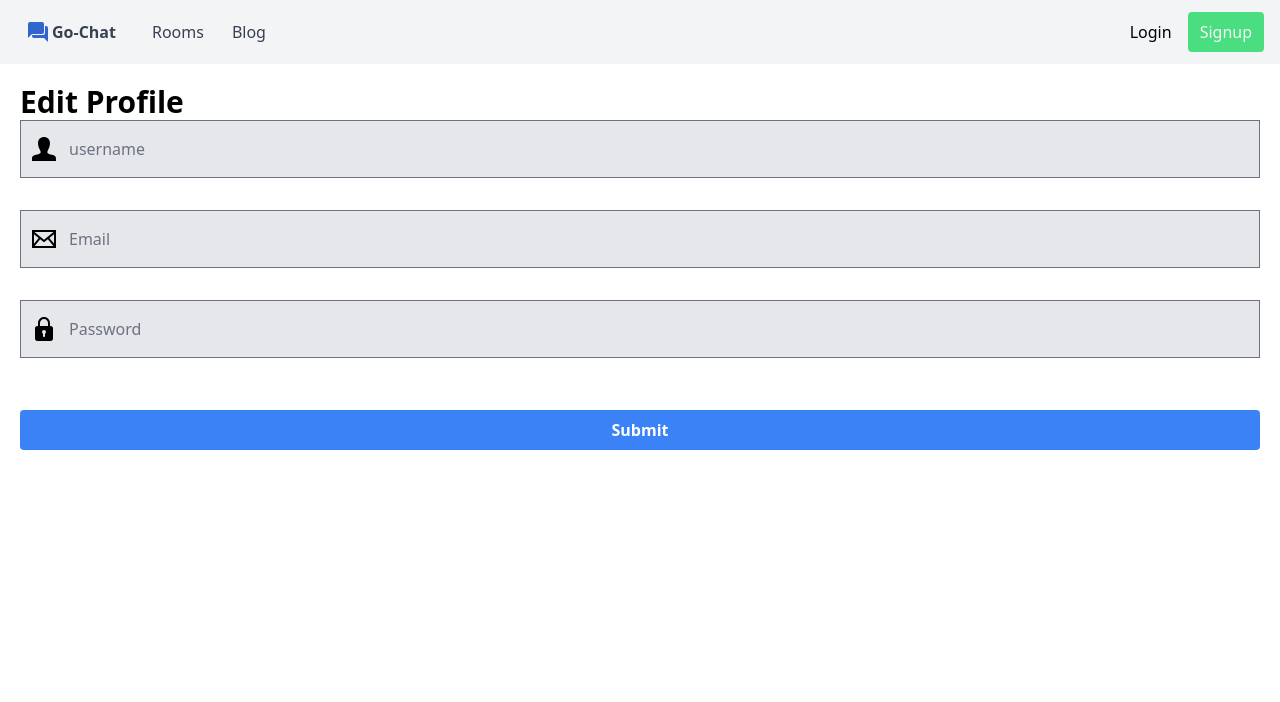
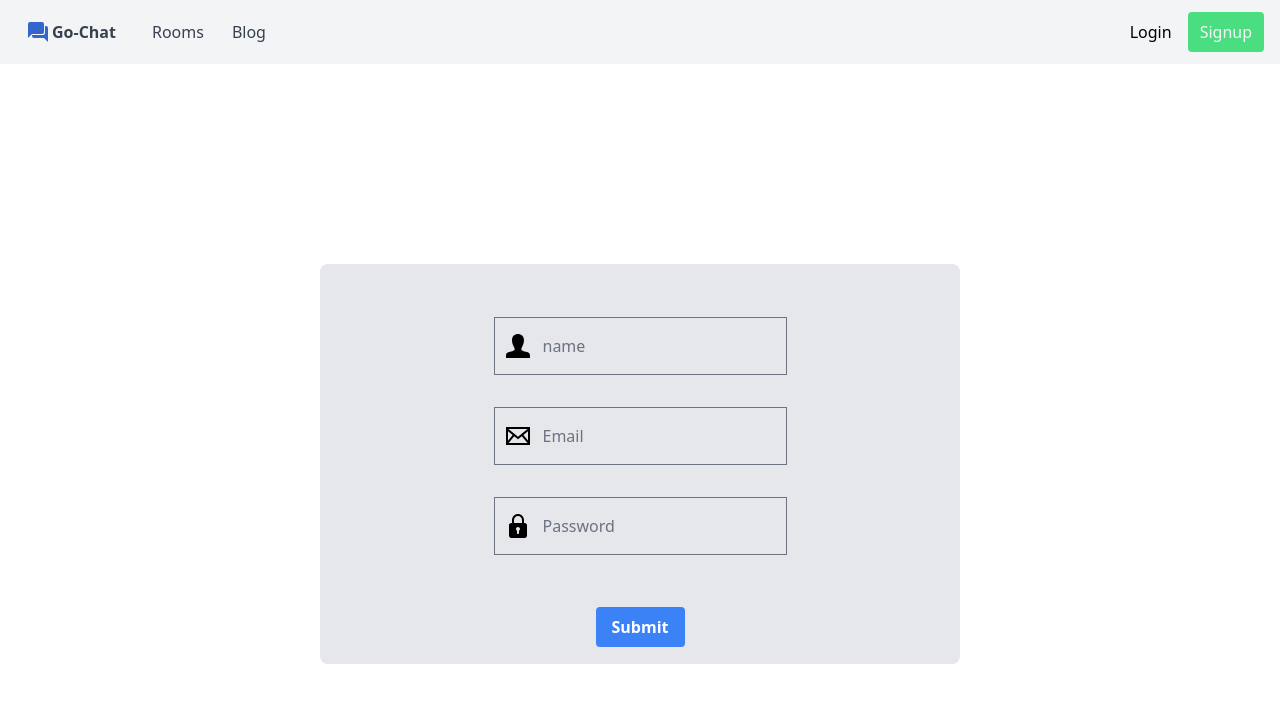
Before and after one commit to lrth06/go-chat, a React (Create React App) app in the folder client/: page /users/1/edit in a window 1280 px wide. Shown: the top 702 px of the page. Built offline with nearby package versions, Linux system fonts and the light colour scheme.

Commit message:
update redirects to use useNavigate

```diff
--- a/client/src/components/Layout.jsx
+++ b/client/src/components/Layout.jsx
@@ -1,7 +1,9 @@
 import { UserContext } from '../context/UserContext';
 import { useEffect, useRef, useState, useContext } from 'react';
 import UserDropdown from './chat/UserDropdown';
+import {useNavigate} from 'react-router-dom';
 export function Header() {
+  const navigate = useNavigate();
   const [hidden, setHidden] = useState(true);
   const menuRef = useRef(null);
   const { user, setUser } = useContext(UserContext);
@@ -82,10 +84,10 @@ export function Header() {
         ref={menuRef}
         className={`mobile-menu md:hidden ${hidden == true && 'hidden'}`}
       >
-        <a href="/room" className="block py-2 px-4 text-sm hover:bg-gray-200">
+        <a onClick={()=>navigate("/rooms")} className="block py-2 px-4 text-sm hover:bg-gray-200">
           Rooms
         </a>
-        <a href="#" className="block py-2 px-4 text-sm hover:bg-gray-200">
+        <a onClick={()=>navigate("/blog")} className="block py-2 px-4 text-sm hover:bg-gray-200">
           Blog
         </a>
       </div>
--- a/client/src/views/auth/Login.jsx
+++ b/client/src/views/auth/Login.jsx
@@ -3,7 +3,9 @@ import { useState } from 'react';
 import axios from 'axios';
 import { errorAlert } from '../../components/alert/error';
 import { SuccessAlert } from '../../components/alert/success';
+import { useNavigate } from 'react-router-dom';
 export default function Login() {
+  const navigate = useNavigate();
   const [success, setSuccess] = useState();
   const [error, setError] = useState('');
   const [values, handleChange] = useForm({
@@ -19,7 +21,7 @@ export default function Login() {
         localStorage.setItem('token', res.data.token);
         setSuccess(res.data.msg);
         setTimeout(() => {
-          window.location.href = '/';
+          navigate('/');
         }, 2000);
       }
     } catch (e) {
--- a/client/src/views/auth/Register.jsx
+++ b/client/src/views/auth/Register.jsx
@@ -3,8 +3,9 @@ import { useState } from 'react';
 import axios from 'axios';
 import {errorAlert} from '../../components/alert/error';
 import {SuccessAlert} from '../../components/alert/success';
-
+import {useNavigate} from 'react-router-dom';
 export default function Register() {
+  const navigate = useNavigate();
   const [error, setError] = useState();
   const [success, setSuccess] = useState();
   const [values, handleChange] = useForm({
@@ -24,7 +25,8 @@ export default function Register() {
         setError(null);
         localStorage.setItem('token', res.data.token);
         setTimeout(() => {
-          window.location.href = '/';
+          navigate('/');
+
         }, 2000);
       }
     }catch(e){
--- a/client/src/views/rooms/Room.jsx
+++ b/client/src/views/rooms/Room.jsx
@@ -5,7 +5,9 @@ import { UserContext } from '../../context/UserContext';
 import { useParams } from 'react-router-dom';
 import parseJwt from '../../utils/parseJwt';
 import UserList from '../../components/chat/UserList';
+import {useNavigate} from 'react-router-dom'
 export default function Room() {
+  const navigate = useNavigate();
   const { user } = useContext(UserContext);
 
   const [messages, setMessages] = useState([]);
@@ -18,7 +20,8 @@ export default function Room() {
 
   useEffect(() => {
     if (!token) {
-      window.location.href = '/auth/login';
+      navigate('/');
+
     }
   }, [token]);
 
--- a/client/src/views/user/EditProfile.jsx
+++ b/client/src/views/user/EditProfile.jsx
@@ -3,28 +3,35 @@ import { UserContext } from "../../context/UserContext";
 import { useForm } from "../../hooks/useForm";
 export default function EditProfile() {
   const { user, setUser } = useContext(UserContext);
-  console.log(user)
-  const {values,handleChange} = useForm({
-    username: "",
-    email: "",
+  const [values,handleChange] = useForm({
+    name: user?.name,
+    email: user?.email,
     password: '',
     password2: '',
   });
+
+  const handleSubmit = (e) => {
+    e.preventDefault();
+    console.log(values)
+  };
+
+
   return (
-    <div className="container mx-auto min-h-full p-5">
-      <h1 className="text-3xl font-bold">Edit Profile</h1>
- {/* form fields for email, username, and password */}
-    <form className="flex flex-col">
-    <div className="mb-6 flex items-center text-lg md:mb-8">
+    // return div with tailwind classes
+    <div className="flex flex-col items-center justify-center h-screen">
+      <div className="flex flex-col items-center justify-center w-1/2 h-1/2 bg-gray-200 rounded-lg">
+        <h1 className="text-3xl font-bold">Edit Profile</h1>
+        <form onSubmit={(e)=>{handleSubmit(e)}} className="flex flex-col items-center justify-center w-1/2 h-1/2">
+        <div className="mb-6 flex items-center text-lg md:mb-8">
             <svg className="absolute ml-3" width="24" viewBox="0 0 24 24">
               <path d="M20.822 18.096c-3.439-.794-6.64-1.49-5.09-4.418 4.72-8.912 1.251-13.678-3.732-13.678-5.082 0-8.464 4.949-3.732 13.678 1.597 2.945-1.725 3.641-5.09 4.418-3.073.71-3.188 2.236-3.178 4.904l.004 1h23.99l.004-.969c.012-2.688-.092-4.222-3.176-4.935z" />
             </svg>
             <input
               className="w-full bg-gray-200 py-2 pl-12 focus:outline-none md:py-4"
               type="text"
-              name="username"
-              placeholder="username"
-              value={values.username}
+              name="name"
+              placeholder="name"
+              value={values.name}
               onChange={handleChange}
             />
           </div>
@@ -56,7 +63,9 @@ export default function EditProfile() {
             />
             </div>
       <button type="submit"  className="bg-blue-500 hover:bg-blue-700 text-white font-bold py-2 px-4 rounded mt-5">Submit</button>
-    </form>
+          </form>
+      </div>
     </div>
+
   );
 }
--- a/client/src/views/user/Profile.jsx
+++ b/client/src/views/user/Profile.jsx
@@ -11,7 +11,8 @@ export default function Profile() {
   function logout() {
     return Logout(localStorage.getItem('token')).then(() => {
       localStorage.removeItem('token');
-      window.location.href = '/';
+                navigate('/');
+
     });
   }
   function deleteUser(){
@@ -25,7 +26,8 @@ export default function Profile() {
       localStorage.removeItem('token');
       SuccessAlert('Account deleted');
       setTimeout(() => {
-        window.location.href = '/';
+                  navigate('/');
+
       }, 5000);
     }catch(e){
       console.log(e);
@@ -36,7 +38,8 @@ export default function Profile() {
 
   //redirect to home if page is accessed without a token
   if (!localStorage.getItem('token')) {
-    window.location.href = '/';
+              navigate('/');
+
   }
 
   return (
```
